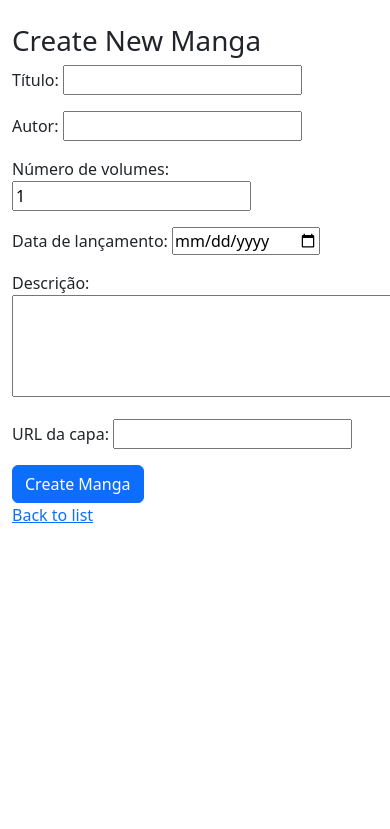
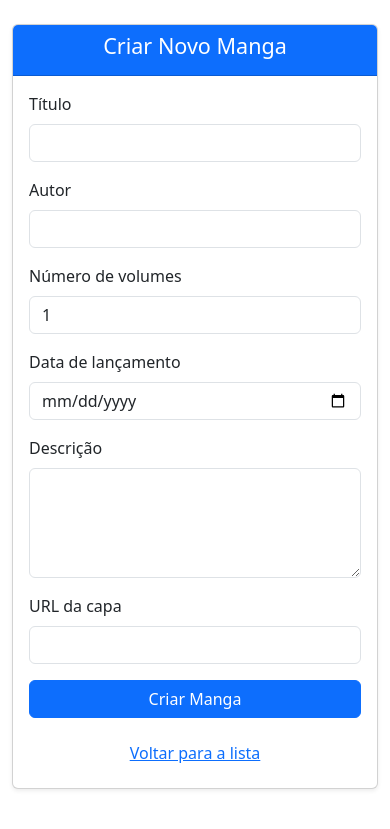
Before and after one commit to 123duran/Manga-Collection-Manager, a Django app: page /create/ in a window 390 px wide; the page is wider, and only the part inside the window is pictured. Shown: the top 829 px of that part. Run offline with Django 5.2, Linux system fonts and the light colour scheme; some libraries are stand-ins or nearby versions.

Commit message:
feat(auth): implement user login with Django built-in views
feat(ui): style login and manga creation forms using Bootstrap 5

- Added custom login template with responsive Bootstrap layout
- Styled manga form with Bootstrap cards and form controls
- Used django-widget-tweaks for dynamic form field classes
- Improved display of form validation errors

```diff
--- a/mangasV2/mangas/templates/mangas/manga_form.html
+++ b/mangasV2/mangas/templates/mangas/manga_form.html
@@ -1,11 +1,34 @@
 {% extends 'mangas/base.html' %}
+{% load widget_tweaks %}
+
+{% block title %}Criar Novo Manga{% endblock %}
 
 {% block content %}
-  <h1>Create New Manga</h1>
-  <form method="post">
-    {% csrf_token %}
-    {{ form.as_p }}
-    <button type="submit" class="btn btn-primary">Create Manga</button>
-  </form>
-  <a href="{% url 'manga_list' %}">Back to list</a>
+<div class="row justify-content-center">
+    <div class="col-md-6">
+        <div class="card shadow-sm">
+            <div class="card-header bg-primary text-white text-center">
+                <h4>Criar Novo Manga</h4>
+            </div>
+            <div class="card-body">
+                <form method="post" novalidate>
+                    {% csrf_token %}
+                    {% for field in form %}
+                        <div class="mb-3">
+                            <label for="{{ field.id_for_label }}" class="form-label">{{ field.label }}</label>
+                            {% render_field field class="form-control" %}
+                            {% if field.errors %}
+                                <div class="text-danger small">{{ field.errors|striptags }}</div>
+                            {% endif %}
+                        </div>
+                    {% endfor %}
+                    <button type="submit" class="btn btn-primary w-100">Criar Manga</button>
+                </form>
+                <div class="mt-3 text-center">
+                    <a href="{% url 'manga_list' %}" class="btn btn-link">Voltar para a lista</a>
+                </div>
+            </div>
+        </div>
+    </div>
+</div>
 {% endblock %}
--- a/mangasV2/mangas/views.py
+++ b/mangasV2/mangas/views.py
@@ -3,7 +3,9 @@ from django.shortcuts import render, get_object_or_404, redirect
 from django.urls import reverse
 from .models import Manga, Chapter
 from .forms import MangaForm
+from django.contrib.auth.decorators import login_required
 
+@login_required
 def manga_list(request):
     mangas = Manga.objects.all()  # Retrieve all mangas
     return render(request, 'mangas/manga_list.html', {'mangas': mangas})
--- a/mangasV2/mangasV2/settings.py
+++ b/mangasV2/mangasV2/settings.py
@@ -37,6 +37,7 @@ INSTALLED_APPS = [
     'django.contrib.sessions',
     'django.contrib.messages',
     'django.contrib.staticfiles',
+    'widget_tweaks',
     'mangas'
 ]
 
--- a/mangasV2/mangasV2/urls.py
+++ b/mangasV2/mangasV2/urls.py
@@ -16,8 +16,11 @@ Including another URLconf
 """
 from django.contrib import admin
 from django.urls import path, include
+from django.contrib.auth import views as auth_views
 
 urlpatterns = [
     path('admin/', admin.site.urls),
+    path('accounts/login/', auth_views.LoginView.as_view(), name='login'),
+    path('accounts/logout/', auth_views.LogoutView.as_view(), name='logout'),
     path('', include('mangas.urls')),
 ]
```
Also changed, not shown: mangasV2/mangas/templates/registration/login.html (added, +44 -0 lines).
